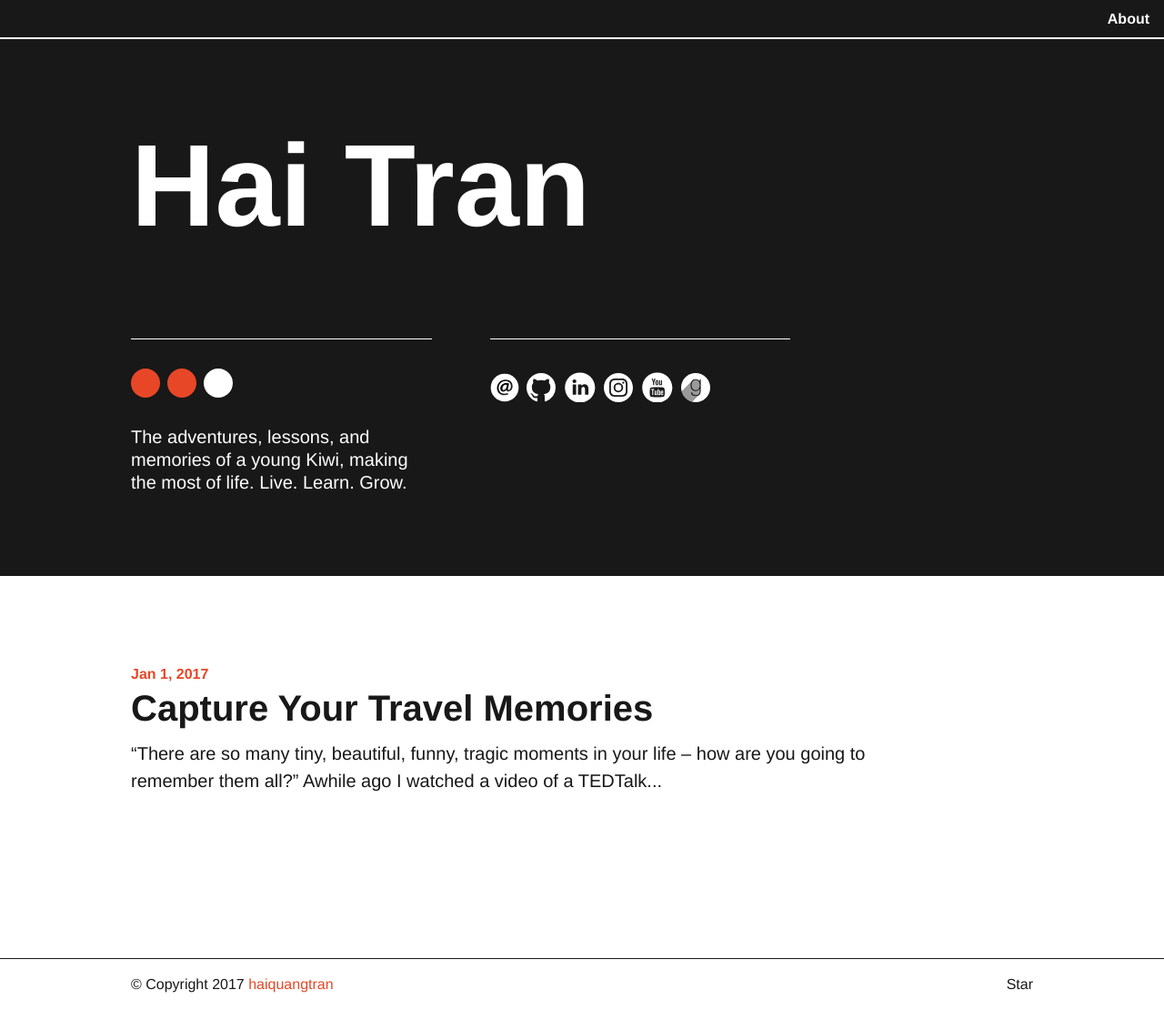
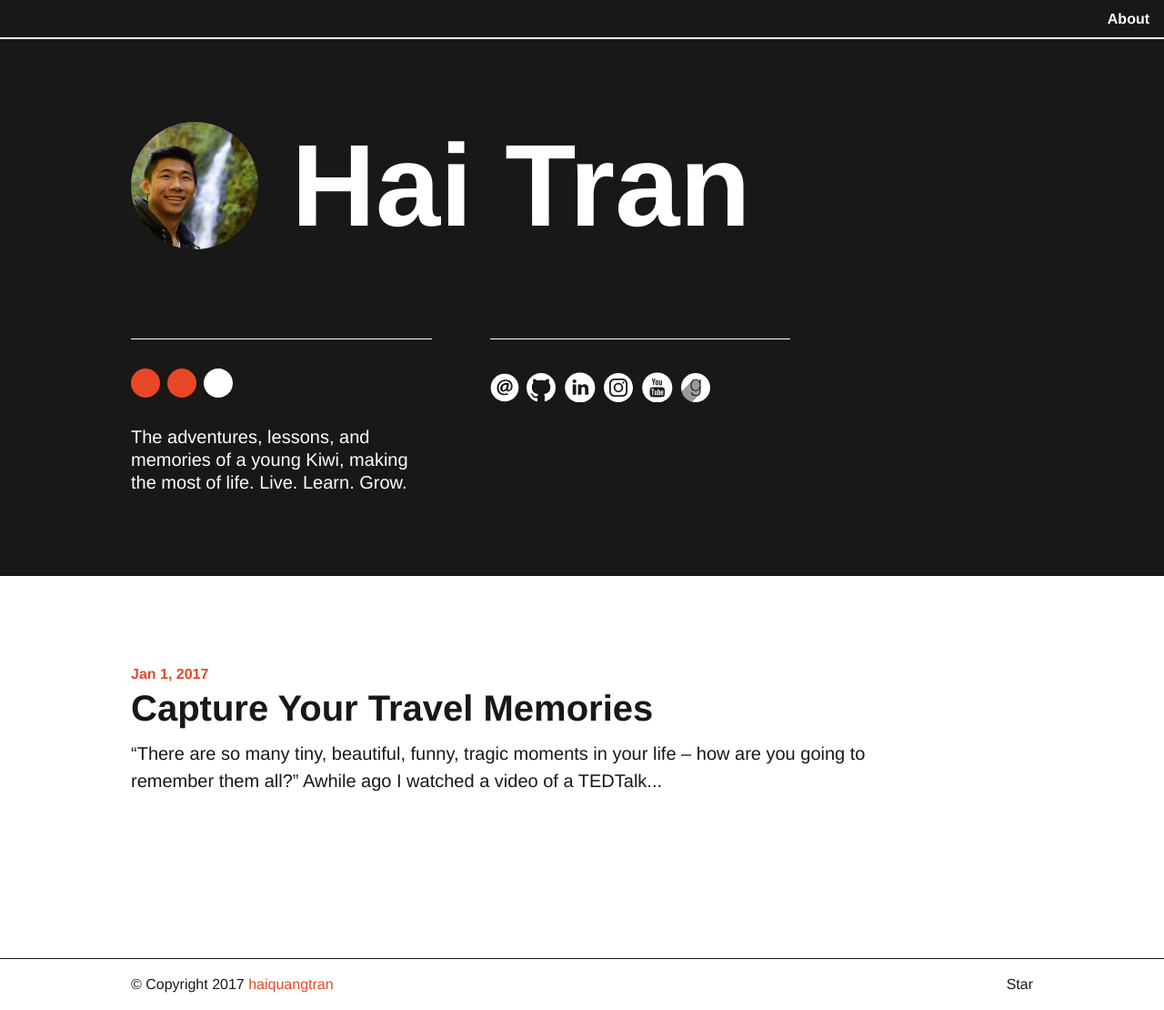
Before and after one commit to haiquangtran/haiquangtran.github.io, a Jekyll site: the page built from index.md, in a window 1280 px wide. Shown: the whole page at 91% size. Built offline with Jekyll 4.4.1, drawn with Linux system fonts in a browser that asks for light colours.

Commit message:
Added profile picture on there. Image only apears on larger devices and dissappears on mobile screens

```diff
--- a/_layouts/home.html
+++ b/_layouts/home.html
@@ -22,7 +22,10 @@
         </div>
 
         <div class="container mx-auto px-2 mb-2 clearfix header-text">
-          <h1 class="h0 inline-block col-9 sm-width-full py-4 mt-3 header-title">{{ site.title }}</h1>
+          <div id="profile_avatar"></div>
+          <h1 class="h0 align-middle inline-block col-9 sm-width-full py-4 ml-3 mt-3 header-title">
+            {{ site.title }}
+          </h1>
 
           <div class="clearfix mb-4 py-1">
             <div class="col-4 sm-width-full left border-top-thin">
--- a/_sass/_base.scss
+++ b/_sass/_base.scss
@@ -60,3 +60,18 @@ a {
 a:hover {
   text-decoration: underline;
 }
+
+/* Avatar image */
+#profile_avatar {
+  background-image: url('../assets/images/profile_image.jpg');
+  background-size: cover;
+  background-position: top center;
+  border-radius: 50%;
+  vertical-align: middle;
+
+  @media (min-width: $breakpoint-lg) {
+    display: inline-block;
+    width: 140px;
+    height: 140px;
+  }
+}
```
Also changed, not shown: _posts/2017-12-02-travel-memories.markdown (line endings or trailing spaces), 5 other files.
